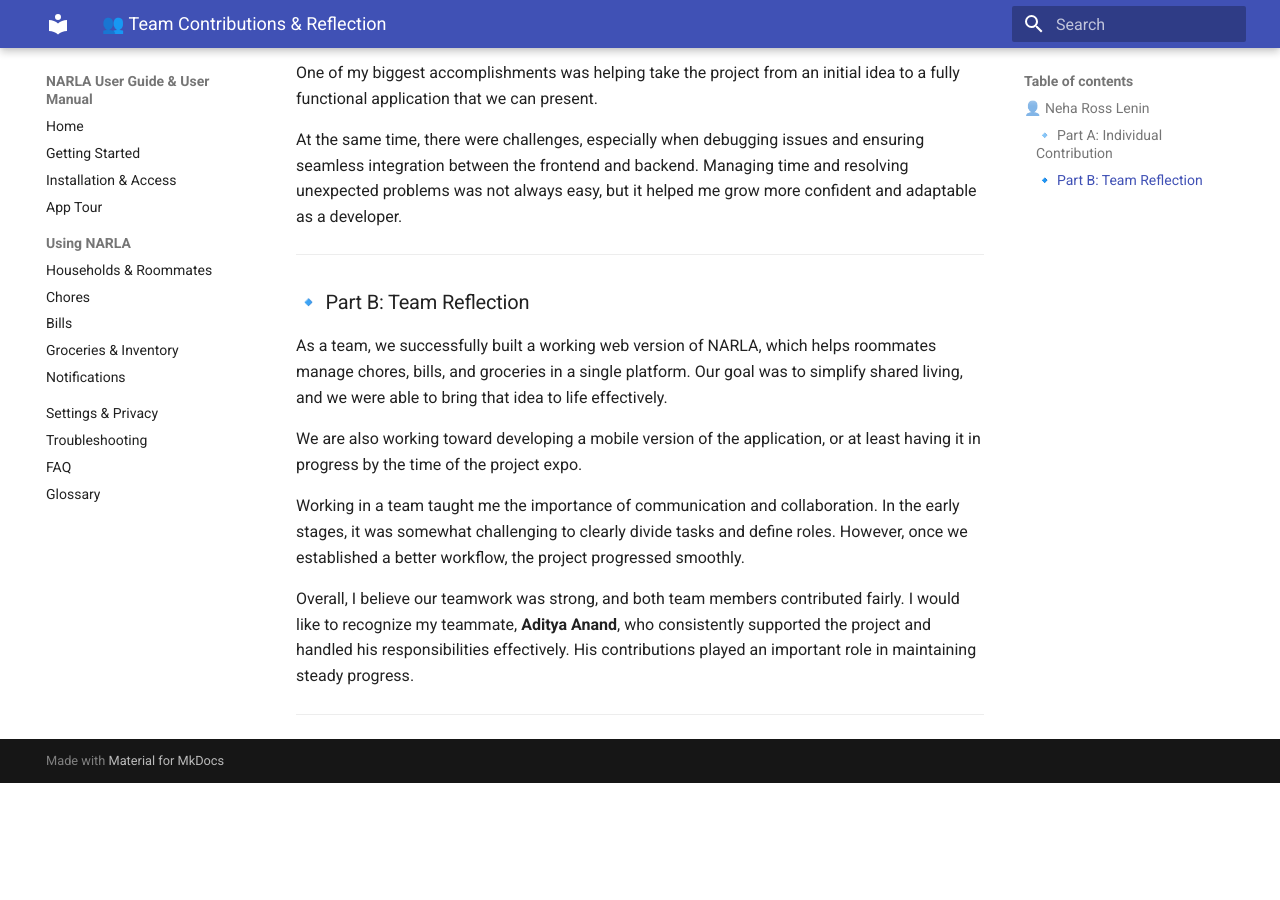
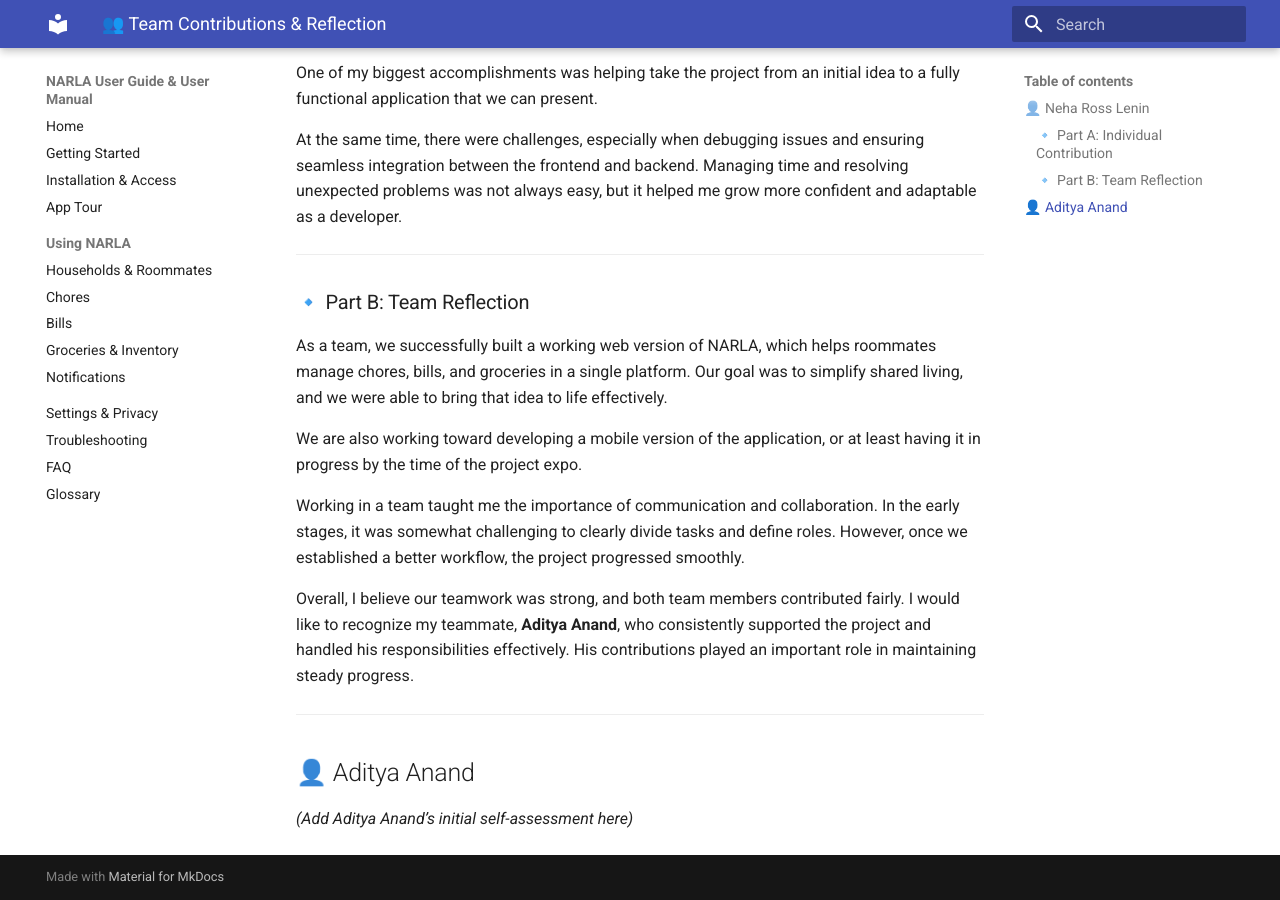
Before and after one commit to leninnr/Senior-Design, an MkDocs documentation site: the page built from docs/Assessments/Final Self-Assessments.md, in a window 1280 px wide and 900 px high, scrolled down 681 px. Built offline with MkDocs 1.6.1 and Material for MkDocs 9.7.7, drawn with Linux system fonts in a browser that asks for light colours; before the commit the page ends 1464 px from its top, so only the background shows below that.

Commit message:
Update Final Self-Assessments.md
Signed-off-by: Neha Ross Lenin <leninnr@mail.uc.edu>

```diff
--- a/docs/Assessments/Final Self-Assessments.md
+++ b/docs/Assessments/Final Self-Assessments.md
@@ -34,3 +34,7 @@ Working in a team taught me the importance of communication and collaboration. I
 Overall, I believe our teamwork was strong, and both team members contributed fairly. I would like to recognize my teammate, **Aditya Anand**, who consistently supported the project and handled his responsibilities effectively. His contributions played an important role in maintaining steady progress.
 
 ---
+
+## 👤 Aditya Anand
+
+*(Add Aditya Anand’s initial self-assessment here)*
```
